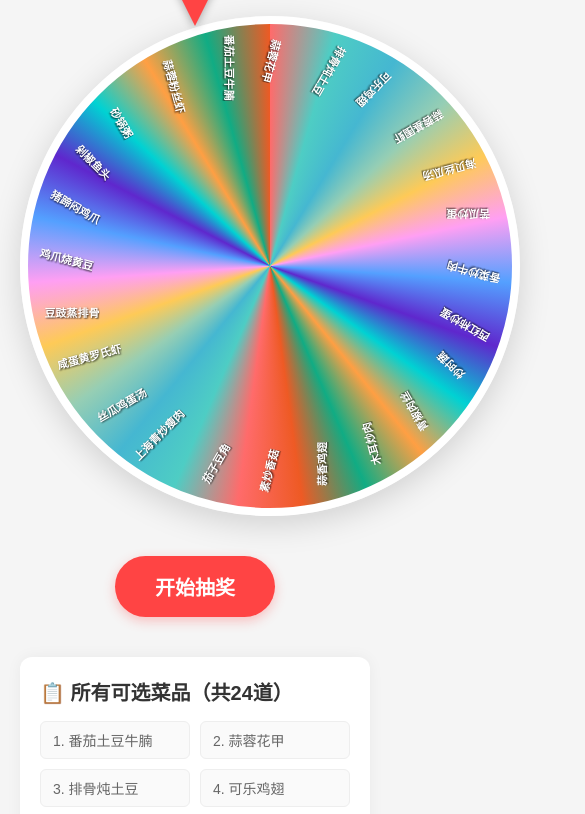
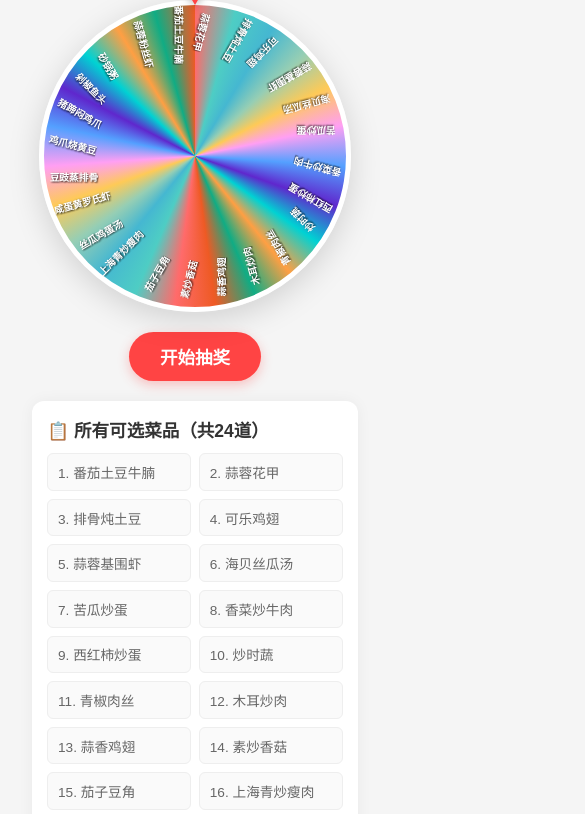
Before and after one commit to 609067409/eat, a plain HTML site: page index.html in a window 390 px wide. Shown: the part 74-888 px from the top of the page, 585 px wide, since content can reach past the window. Drawn offline with nearby package versions, Linux system fonts and the light colour scheme.

Commit message:
feat:样式兼容

```diff
--- a/index.html
+++ b/index.html
@@ -15,6 +15,44 @@
             font-family: "Microsoft YaHei", sans-serif;
         }
 
+        /* 兼容性降级方案 */
+        @supports not (width: clamp(300px, 80vw, 500px)) {
+            .wheel {
+                width: 80vw;
+                max-width: 500px;
+                min-width: 300px;
+                height: 80vw;
+                max-height: 500px;
+                min-height: 300px;
+            }
+
+            .wheel-container {
+                max-width: 80vw;
+                max-width: 500px;
+                min-width: 300px;
+            }
+
+            .game-container {
+                max-width: 90vw;
+                max-width: 600px;
+                min-width: 320px;
+            }
+
+            .dish-text {
+                font-size: 2.5vw;
+                max-width: 15vw;
+            }
+
+            h1 {
+                font-size: 6vw;
+            }
+
+            .start-btn {
+                font-size: 4.5vw;
+                padding: 3vw 8vw;
+            }
+        }
+
         body {
             background-color: #f5f5f5;
             display: flex;
@@ -27,31 +65,32 @@
 
         .game-container {
             text-align: center;
-            max-width: 600px;
+            max-width: clamp(320px, 90vw, 600px);
             width: 100%;
+            padding: 0 clamp(10px, 3vw, 20px);
         }
 
         h1 {
             color: #333;
-            margin-bottom: 30px;
-            font-size: 28px;
+            margin-bottom: clamp(20px, 5vw, 30px);
+            font-size: clamp(20px, 6vw, 28px);
         }
 
         /* 大转盘样式 */
         .wheel-container {
             position: relative;
             width: 100%;
-            max-width: 500px;
-            margin: 0 auto 40px;
+            max-width: clamp(300px, 80vw, 500px);
+            margin: 0 auto clamp(20px, 5vw, 40px);
         }
 
         .wheel {
-            width: 500px;
-            height: 500px;
+            width: clamp(300px, 80vw, 500px);
+            height: clamp(300px, 80vw, 500px);
             border-radius: 50%;
             transition: transform 6s cubic-bezier(0.2, 0.8, 0.2, 1);
             /* 平滑旋转动画 */
-            border: 8px solid #fff;
+            border: clamp(4px, 1.5vw, 8px) solid #fff;
             box-shadow: 0 8px 32px rgba(0, 0, 0, 0.15);
             position: relative;
             background: conic-gradient(#ff6b6b, #4ecdc4, #45b7d1, #96ceb4, #feca57, #ff9ff3,
@@ -75,12 +114,12 @@
             left: 70%;
             top: 15%;
             transform: rotate(90deg);
-            font-size: 11px;
+            font-size: clamp(8px, 2.5vw, 11px);
             font-weight: bold;
             color: #fff;
             text-shadow: 1px 1px 2px rgba(0, 0, 0, 0.8);
             white-space: nowrap;
-            max-width: 70px;
+            max-width: clamp(50px, 15vw, 70px);
             overflow: hidden;
             text-overflow: ellipsis;
             text-align: center;
@@ -88,14 +127,14 @@
 
         .wheel-pointer {
             position: absolute;
-            top: -30px;
+            top: clamp(-20px, -4vw, -30px);
             left: 50%;
             transform: translateX(-50%);
             width: 0;
             height: 0;
-            border-left: 20px solid transparent;
-            border-right: 20px solid transparent;
-            border-top: 40px solid #ff4444;
+            border-left: clamp(15px, 3vw, 20px) solid transparent;
+            border-right: clamp(15px, 3vw, 20px) solid transparent;
+            border-top: clamp(25px, 6vw, 40px) solid #ff4444;
             z-index: 10;
             pointer-events: none;
             filter: drop-shadow(0 2px 4px rgba(0, 0, 0, 0.3));
@@ -106,8 +145,8 @@
             background-color: #ff4444;
             color: #fff;
             border: none;
-            padding: 16px 40px;
-            font-size: 20px;
+            padding: clamp(12px, 3vw, 16px) clamp(30px, 8vw, 40px);
+            font-size: clamp(16px, 4.5vw, 20px);
             border-radius: 50px;
             cursor: pointer;
             transition: all 0.3s;
@@ -150,9 +189,9 @@
 
         .modal-content {
             background-color: #fff;
-            padding: 40px;
+            padding: clamp(20px, 5vw, 40px);
             border-radius: 16px;
-            max-width: 400px;
+            max-width: clamp(280px, 85vw, 400px);
             width: 90%;
             text-align: center;
             box-shadow: 0 8px 24px rgba(0, 0, 0, 0.2);
@@ -165,17 +204,17 @@
         }
 
         .result-title {
-            font-size: 24px;
+            font-size: clamp(18px, 5vw, 24px);
             color: #333;
-            margin-bottom: 20px;
+            margin-bottom: clamp(15px, 4vw, 20px);
         }
 
         .result-dish {
-            font-size: 28px;
+            font-size: clamp(20px, 6vw, 28px);
             color: #ff4444;
             font-weight: bold;
-            margin: 20px 0;
-            padding: 15px;
+            margin: clamp(15px, 4vw, 20px) 0;
+            padding: clamp(10px, 3vw, 15px);
             background-color: #fff8f8;
             border-radius: 10px;
             border: 2px dashed #ff4444;
@@ -185,12 +224,12 @@
             background-color: #2ecc71;
             color: #fff;
             border: none;
-            padding: 12px 32px;
-            font-size: 18px;
+            padding: clamp(10px, 2.5vw, 12px) clamp(25px, 6vw, 32px);
+            font-size: clamp(14px, 4vw, 18px);
             border-radius: 50px;
             cursor: pointer;
             transition: all 0.3s;
-            margin-top: 10px;
+            margin-top: clamp(8px, 2vw, 10px);
         }
 
         .restart-btn:hover {
@@ -200,32 +239,32 @@
 
         /* 菜品列表样式（可选展示） */
         .dish-list {
-            margin-top: 40px;
+            margin-top: clamp(20px, 5vw, 40px);
             width: 100%;
             background-color: #fff;
             border-radius: 12px;
-            padding: 20px;
+            padding: clamp(15px, 4vw, 20px);
             box-shadow: 0 0 15px rgba(0, 0, 0, 0.05);
         }
 
         .dish-list h2 {
-            font-size: 20px;
+            font-size: clamp(16px, 4.5vw, 20px);
             color: #333;
-            margin-bottom: 15px;
+            margin-bottom: clamp(10px, 3vw, 15px);
             text-align: left;
         }
 
         .dish-grid {
             display: grid;
-            grid-template-columns: repeat(auto-fill, minmax(140px, 1fr));
-            gap: 10px;
+            grid-template-columns: repeat(auto-fill, minmax(clamp(120px, 30vw, 140px), 1fr));
+            gap: clamp(8px, 2vw, 10px);
         }
 
         .dish-item {
-            padding: 8px 12px;
+            padding: clamp(6px, 2vw, 8px) clamp(8px, 2.5vw, 12px);
             background-color: #fafafa;
             border-radius: 6px;
-            font-size: 14px;
+            font-size: clamp(12px, 3.5vw, 14px);
             color: #666;
             text-align: left;
             border: 1px solid #eee;
```
